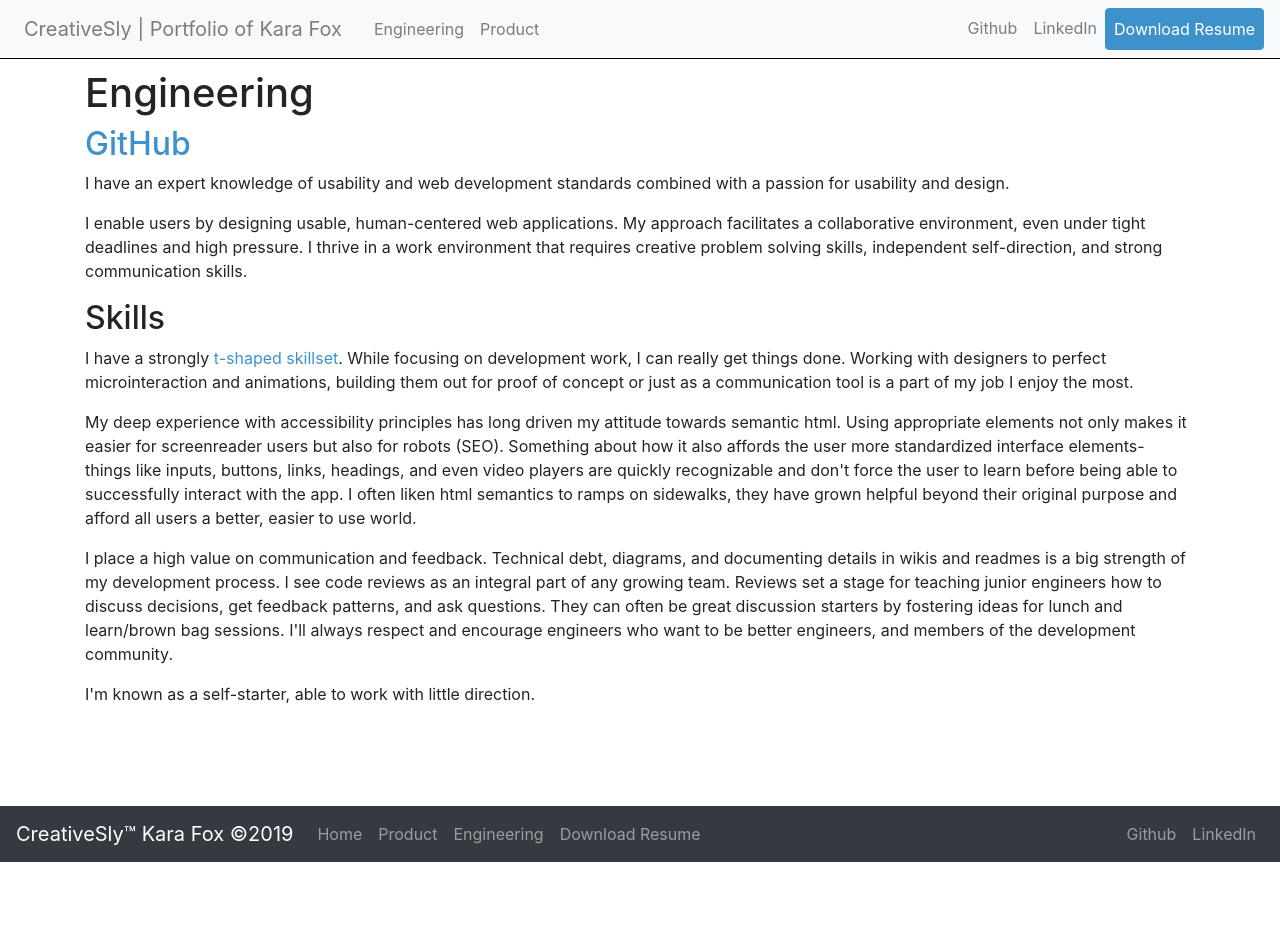
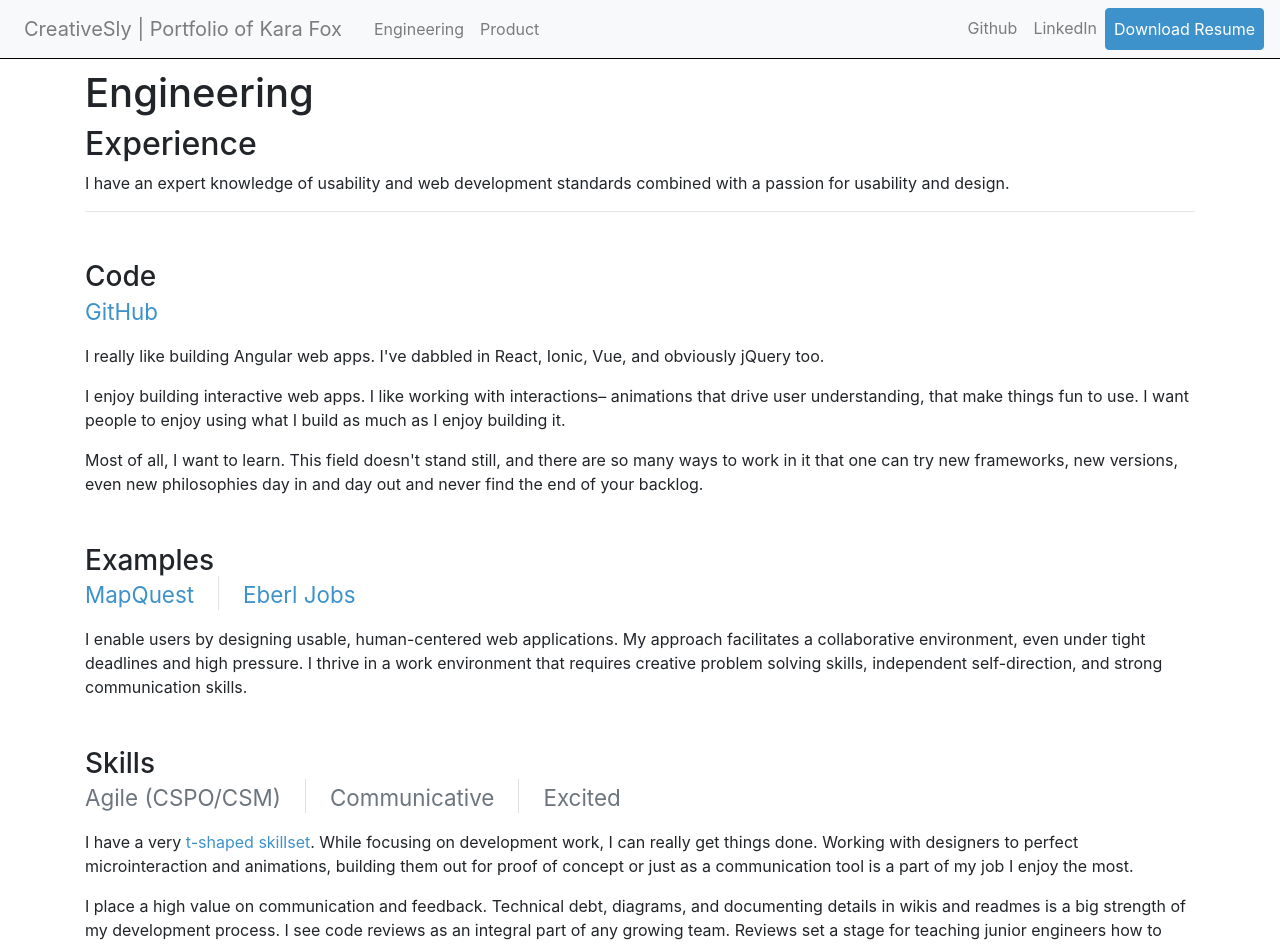
Before and after one commit to KaraFox/portfolio, an Angular app: page /development in a window 1280 px wide. Shown: the top 945 px of the page. Before the commit the page ends 862 px from the top, so only its background shows below. Built offline with nearby package versions, Linux system fonts and the light colour scheme.

Commit message:
fix a couple of content inconsistencies, one more once over of content

```diff
--- a/src/app/views/dev/dev.component.html
+++ b/src/app/views/dev/dev.component.html
@@ -1,9 +1,49 @@
 <h1>Engineering</h1>
-<h2><a href="https://github.com/KaraFox" target="_blank">GitHub</a></h2>
+
+
+<h2>Experience</h2>
+<!-- <img class="float-right" src="/assets/tools.png"> -->
 <p>
   I have an expert knowledge of usability and web development standards combined with a
   passion for usability and design.
 </p>
+<hr />
+
+<h3 class="mt-5">
+  Code
+  <ul class="pl-0">
+    <li class="d-inline text-muted">
+      <a href="https://github.com/KaraFox" target="_blank" class="small mr-4 d-inline-block">
+        GitHub
+      </a>
+    </li>
+  </ul>
+</h3>
+<p>
+  I really like building Angular web apps. I've dabbled in React, Ionic, Vue, and obviously jQuery too.
+</p>
+<p>
+  I enjoy building interactive web apps. I like working with interactions&ndash; animations that drive user understanding, that make things fun to use. I want people to enjoy using what I build as much as I enjoy building it.
+</p>
+<p>
+  Most of all, I want to learn. This field doesn't stand still, and there are so many ways to work in it that one can try new frameworks, new versions, even new philosophies day in and day out and never find the end of your backlog.
+</p>
+
+<h3 class="mt-5">
+  Examples
+  <ul class="pl-0">
+    <li class="d-inline text-muted">
+      <a href="https://www.mapquest.com/" target="_blank" class="small mr-4 d-inline-block">
+        MapQuest
+      </a>
+    </li>
+    <li class="d-inline border-left text-muted">
+      <a href="https://jobs.eberls.com/" target="_blank" class="small mr-4 ml-4 d-inline-block">
+        Eberl Jobs
+      </a>
+    </li>
+  </ul>
+</h3>
 <p>
   I enable users by designing usable, human-centered web applications. My approach
   facilitates a collaborative environment, even under tight deadlines and high pressure.
@@ -23,21 +63,40 @@
   </li>
 </ul> -->
 
-<h2>Skills</h2>
+<h3 class="mt-5">
+  Skills
+  <ul class="pl-0">
+    <li class="d-inline text-muted">
+      <span class="small mr-4 d-inline-block">
+        Agile (CSPO/CSM)
+      </span>
+    </li>
+    <li class="d-inline border-left text-muted">
+      <span class="small mr-4 ml-4 d-inline-block">
+        Communicative
+      </span>
+    </li>
+    <li class="d-inline border-left text-muted">
+      <span class="small mr-4 ml-4 d-inline-block">
+        Excited
+      </span>
+    </li>
+  </ul>
+</h3>
 <p>
-  I have a strongly <a href="https://en.wikipedia.org/wiki/T-shaped_skills">t-shaped skillset</a>.
+  I have a very <a href="https://en.wikipedia.org/wiki/T-shaped_skills">t-shaped skillset</a>.
   While focusing on development work, I can really get things done. Working with designers to perfect
   microinteraction and animations, building them out for proof of concept or just as a communication tool
   is a part of my job I enjoy the most.
 </p>
-<p>
+<!-- <p>
   My deep experience with accessibility principles has long driven my attitude towards semantic html. Using
   appropriate elements not only makes it easier for screenreader users but also for robots (SEO).
   Something about how it also affords the user more standardized interface elements- things like inputs, buttons,
   links, headings, and even video players are quickly recognizable and don't force the user to learn before
   being able to successfully interact with the app. I often liken html semantics to ramps on sidewalks, they
   have grown helpful beyond their original purpose and afford all users a better, easier to use world.
-</p>
+</p> -->
 <p>
   I place a high value on communication and feedback. Technical debt, diagrams, and documenting details in
   wikis and readmes is a big strength of my development process. I see code reviews as an integral part
@@ -47,5 +106,5 @@
   and members of the development community.
 </p>
 <p>
-  I'm known as a self-starter, able to work with little direction.
+  I'm known as a self-starter, able to work with little direction. Lets get this started!
 </p>
--- a/src/app/views/product/product.component.html
+++ b/src/app/views/product/product.component.html
@@ -7,28 +7,31 @@
       <img class="float-right" src="/assets/tools.png">
       <p>The tools we use in product shifts with each new challenge.</p>
       <hr />
-      <!-- <h3>Leading Change</h3>
-      https://docs.google.com/document/d/1U2IJxNMhZ0ko4Rll2D059TiBr3V--QozqegNgMacZWY/edit -->
       <!-- <img src="draw.io/?state=%7B"ids":%5B"0BxdiVg6_L3imSTJNVmFjZkJDX1E"%5D,"action":"open","userId":"{userId}"%7D#G0BxdiVg6_L3imSTJNVmFjZkJDX1E" alt="Product Lifecycle Flowchart"> -->
-      <h3>
+      <h3 class="mt-5">
         Discovery
-        <small class="d-block text-muted">Finding the Why</small>
+        <small class="d-block text-muted">Why?</small>
       </h3>
       <p>
         Building and understanding performance indicators based on business needs is the first step in creating
         a successful product with happy users.
       </p>
-      <h4>Market Research</h4>
+      <h3 class="mt-5">
+        Market Research
+        <small class="d-block text-muted">
+          Analyze user research findings to set goals and expectations
+        </small>
+      </h3>
       <!-- <img src="https://docs.google.com/spreadsheets/d/1SJWmjSvWR36yX_DV3NqsfF_mkpYCUwPHR75ZS9OptDY/edit#gid=1079461865" alt="Market analysis tools, research, and findings matrices"> -->
-      <blockquote class="blockquote">
-        <p class="mb-0">Analyze user research findings and directional input to set goals and expectations</p>
-      </blockquote>
-
       <p>
-        A successful approach that gains insignt into thought processes behind user behavior is audio-based
-        user experience testing (typically accompanied by video screensharing).
-        Showing the user a static (or existing) interface, they're asked to discuss aloud how they feel about
-        solutions and why they arrived at that answer.
+        A successful approach that has helped me gain insignt into thought processes behind user behavior is to
+        create a user test on <a href="https://www.usertesting.com/">User Testing</a>.
+        Showing the user an existing interface, I ask them to discuss aloud how they feel about
+        solutions and why they arrived at that answer. The results include the user's audio and a video screencap
+        so you can see them acting out your sample scenarios.
+        <a href="https://docs.google.com/spreadsheets/d/1SJWmjSvWR36yX_DV3NqsfF_mkpYCUwPHR75ZS9OptDY/edit?usp=sharing" target="_blank">
+          The results can be really fascinating! (Check out the second and third tabs)
+        </a>
       </p>
 
       <h3 class="mt-5">
@@ -38,10 +41,10 @@
 
       <div class="card border border-dark mt-3 mt-md-0">
           <div class="row no-gutters">
-            <div class="col-4 pr-3">
+            <div class="col-4 d-none d-md-block pr-3">
               <img src="/assets/product-communication.png" class="card-img mt-3 mb-3" alt="">
             </div>
-            <div class="col-8 bg-light rounded-lg">
+            <div class="col-md-8 col-12 bg-light rounded-lg">
               <div class="card-body">
                 <p class="card-text">
                   Having worked in development and technical architecture roles, I understand the importance of
@@ -53,7 +56,7 @@
           </div>
         </div>
 
-      <h3 class="mt-4">
+      <h3 class="mt-5">
         Monitor
         <small class="d-block text-muted">Pivot &amp; Reprioritize</small>
       </h3>
@@ -68,8 +71,10 @@
     <ng-template ngbTabContent>
       <h2>Case Studies</h2>
       <p>Investigate, research, and learn. Then use what you’ve learned; apply it in new ways.</p>
+      <hr />
 
-      <hr />
+      <!-- <h3>Leading Change</h3>
+      https://docs.google.com/document/d/1U2IJxNMhZ0ko4Rll2D059TiBr3V--QozqegNgMacZWY/edit -->
       <h3>Route End Feedback Loop</h3>
       <p>Improvements to where and when we ask users for feedback and reviews brought our store rating up, and
         consequently
```
